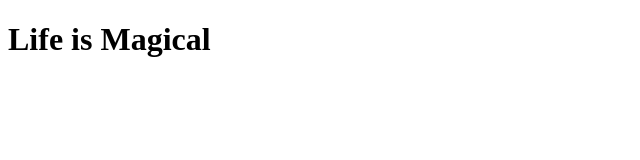
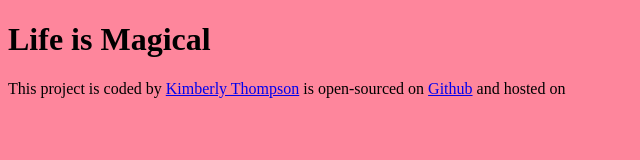
Before and after one commit to kimt79/botanical-recipe-generator, a plain HTML site: page index.html in a window 1280 px wide. Shown: the whole page, without its empty margins (0-640 px from the left). Drawn offline with Linux system fonts and the light colour scheme.

Commit message:
added links and footer to html

```diff
--- a/index.html
+++ b/index.html
@@ -4,11 +4,20 @@
 <head>
   <meta charset="UTF-8">
   <meta name="viewport" content="width=device-width, initial-scale=1.0">
+  <link rel="stylesheet" href="src/style.css">
   <title>botanical recipe generator</title>
 </head>
 
 <body>
   <h1>Life is Magical</h1>
+
+  <footer> This project is coded by <a href="https://www.shecodes.io/graduates/110408-kimberly-thompson"
+      target="_blank">Kimberly Thompson</a> is open-sourced on <a
+      href="https://github.com/kimt79/botanical-recipe-generator" target="_blank">Github</a> and hosted on <a
+      href=""></a>
+
+  </footer>
+  <script src="src/index.js"></script>
 </body>
 
 </html>
```
